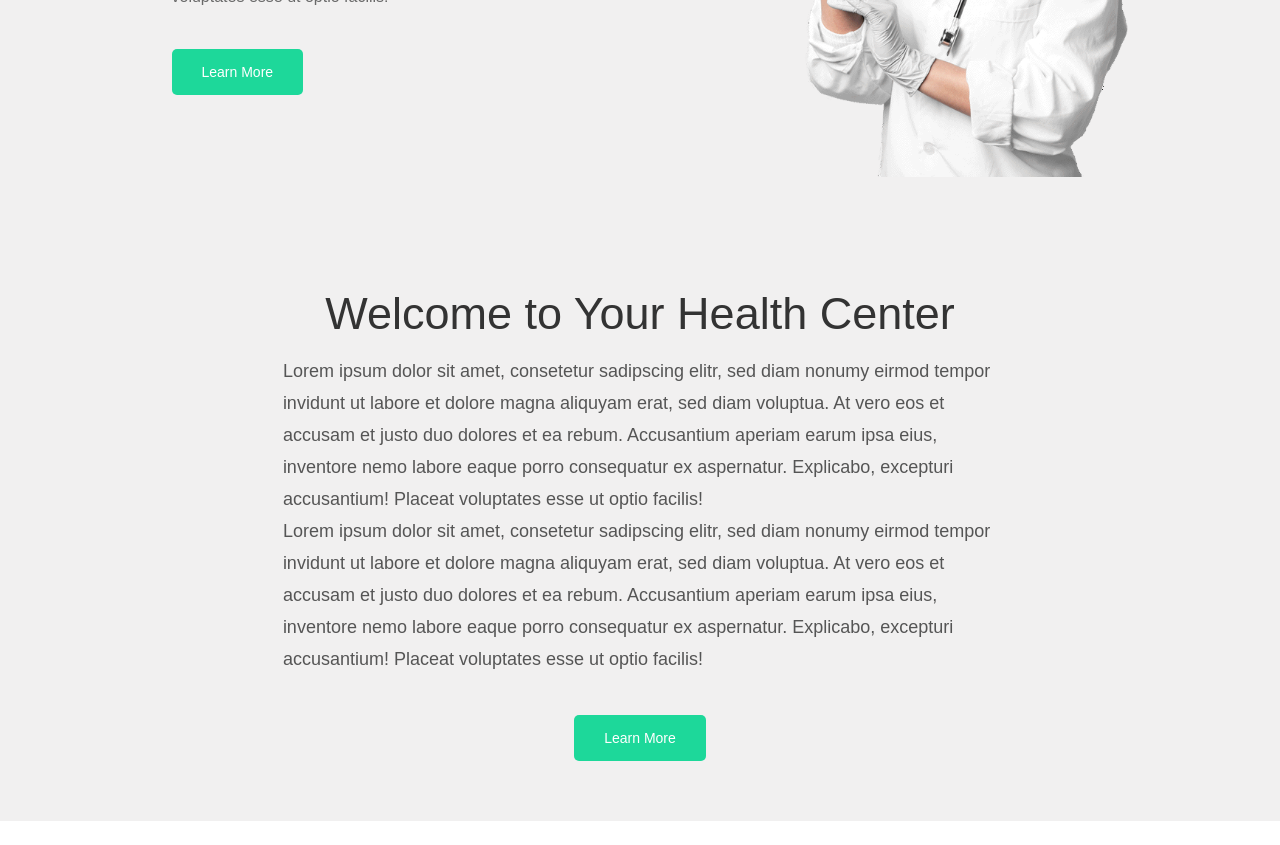
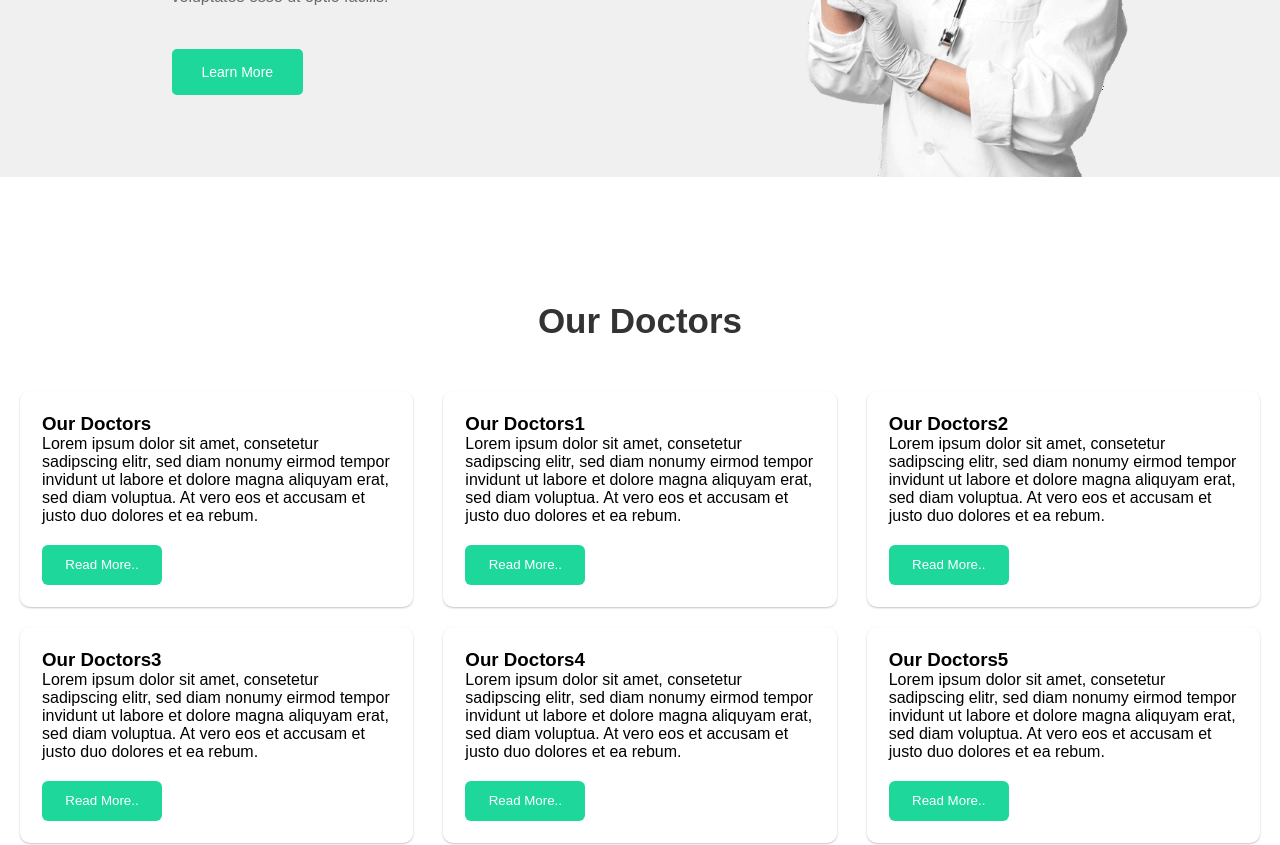
Before and after one commit to vwegba5522/one-healthwithcards, a React (Create React App) app: page / in a window 1280 px wide. Shown: the part 1120-1965 px from the top of the page. Before the commit the page ends 1941 px from the top, so only its background shows below. Built offline with nearby package versions, Linux system fonts and the light colour scheme.

Commit message:
adding..

```diff
--- a/src/App.css
+++ b/src/App.css
@@ -17,7 +17,7 @@
   color: white;
   justify-content: center;
   text-align: center;
-  padding: 11%;
+  padding: 20%;
   line-height: 50px;
 }
 
@@ -45,7 +45,11 @@
 .button-hero:hover {
   background: #777;
 }
-
+@media (max-width:960px){
+   .hero1{
+    padding-top: 20%;
+  }
+}
 @media (max-width:480px) {
   .designtext {
       padding: 10px;
@@ -58,6 +62,7 @@
       justify-content: center;
       padding-top: 60px;
   }
+
 }
 
 .fulll {
@@ -92,16 +97,33 @@
   line-height: 25px;
   font-family: sans-serif;
 }
+.button-hero1 {
+  padding: 15px 30px;
+  color: white;
+  border-radius: 5px;
+  border: none;
+  font-size: 14px;
+  background: rgb(29, 216, 154);
+  margin-top: 40px;
+}
 
+.button-hero1:hover {
+  background: #777;
+}
 .immg {
   width: 32%;
   margin-top: 10%;
   margin-left: 5%;
 }
-
+@media (max-width:880px){
+  .fulll {
+    padding-bottom: 20%;
+  }
+}
 @media (max-width:480px) {
   .fulll {
       margin-top: -58px;
+      padding-bottom: 20%;
   }
 
   .fullhero {
@@ -118,12 +140,90 @@
       margin-left: -20px;
   }
 }
+.containe{
+  max-width: 1300px;
+  width: 100%;
+  margin: auto;
+  padding: 0px 20px;
+}
+.sectoin{
+  background-color: #fff;
+  min-height: 100vh;
+  display: flex;
+  flex-direction: column;
+  align-items: center;
+}
+.containe h1{
+  font-size: 35px;
+  line-height: 60px;
+  text-align: center;
+  margin-bottom: 40px;
+  color: #333;
+}
+.cards{
+  display: flex;
+  flex-wrap: wrap;
+  justify-content: space-between;
+}
+.card{
+  flex: 0 0 calc(33.33% - 20px);
+  max-width: calc(33.33% - 20px);
+  width: 100%;
+  background: #fff;
+  border-radius: 10px;
+  padding: 20px;
+  margin-bottom: 20px;
+  transition: .3s;
+  border: 2px solid transparent;
+  box-shadow: 0 1px 2px 0 rgba(155, 155, 155, 0.6);
+}
+.card:hover{
+  border-color: rgb(29, 216, 154);
+}
+.btss{
+  border: none;
+  outline: none;
+  background: rgb(29, 216, 154);
+  color: white;
+  border-radius: 6px;
+  max-width: 120px;
+  width: 100%;
+  height: 40px;
+  display: flex;
+  justify-content: center;
+  align-items: center;
+  margin-top: 20px;
+  cursor: pointer;
+  transition: .3s;
+}
+.btss:hover{
+  background: #555;
+}
 
+@media (max-width: 969px) {
+  .sectoin{
+    padding: 20px 0px;
+    margin-bottom: 18%;
+  }
+  h1{
+    font-size: 30px;
+    line-height: 40px;
+  }
+  .card{
+    flex: 0 0 calc(50% - 20px);
+    max-width: calc(50% -20px);
+  }
+}
+@media (max-width: 600px) {
+  .card{
+    flex: 0 0 100%;
+    max-width: 100%;
+  }
+}
 .aboutflex {
   display: flex;
   justify-content: center;
   background-color: #f1f0f0;
-  margin-top: -9%;
   align-items: center;
   height: 760px;
 
@@ -155,7 +255,7 @@
   flex-direction: column;
   width: 95%;
   margin-top: 2%;
-  margin-left: 2%;
+  margin-left: -3%;
   line-height: 32px;
 }
 
@@ -163,15 +263,47 @@
   color: #555;
   font-size: 18px;
 }
+.button-hero2 {
+  padding: 15px 30px;
+  color: white;
+  border-radius: 5px;
+  border: none;
+  font-size: 14px;
+  background: rgb(29, 216, 154);
+  margin-top: 40px;
+}
 
+.button-hero2:hover {
+  background: #777;
+}
+@media (max-width:960px) {
+  .aboutflex_main {
+  margin-top: 20%;
+  }
+  .main {
+    width: 100%;
+    padding-top: 2%;
+    margin: 20px;
+}
+.aboutflex_main{
+  margin-top: -20%;
+}
+.paragraphs{
+  margin-left: 5%;
+}
+}
 @media (max-width:480px) {
   .aboutflex {
       height: 1200px;
       width: 100%;
-      margin-top: -60px;
+
   }
-
+  .paragraphs{
+    margin-left: -4%;
+  }
   .main {
       width: 100%;
+      padding-top: 2%;
+      margin: 20px;
   }
 }
--- a/src/App.js
+++ b/src/App.js
@@ -1,67 +1,92 @@
-import React from "react";
+import React, { useState } from "react";
 import Navbar from "./components/Navbar/Navbar";
 import "./App.css";
 import img1 from './Images/bg-doctor.png';
+import { About } from "./components/Lists/AboutUs";
+import { Homes } from "./components/Lists/Home";
 
 
 
 function App() {
+    const [cards] = useState([
+        {
+            title: 'Our Doctors',
+            text: `Lorem ipsum dolor sit amet, consetetur sadipscing elitr, sed diam nonumy
+            eirmod tempor invidunt ut labore et dolore magna aliquyam erat, sed diam
+            voluptua. At vero eos et accusam et justo duo dolores et ea rebum.`,
+        },
+        {
+            title: 'Our Doctors1',
+            text: `Lorem ipsum dolor sit amet, consetetur sadipscing elitr, sed diam nonumy
+            eirmod tempor invidunt ut labore et dolore magna aliquyam erat, sed diam
+            voluptua. At vero eos et accusam et justo duo dolores et ea rebum.`,
+        },
+        {
+            title: 'Our Doctors2',
+            text: `Lorem ipsum dolor sit amet, consetetur sadipscing elitr, sed diam nonumy
+            eirmod tempor invidunt ut labore et dolore magna aliquyam erat, sed diam
+            voluptua. At vero eos et accusam et justo duo dolores et ea rebum.`,
+        },
+        {
+            title: 'Our Doctors3',
+            text: `Lorem ipsum dolor sit amet, consetetur sadipscing elitr, sed diam nonumy
+            eirmod tempor invidunt ut labore et dolore magna aliquyam erat, sed diam
+            voluptua. At vero eos et accusam et justo duo dolores et ea rebum.`,
+        },
+        {
+            title: 'Our Doctors4',
+            text: `Lorem ipsum dolor sit amet, consetetur sadipscing elitr, sed diam nonumy
+            eirmod tempor invidunt ut labore et dolore magna aliquyam erat, sed diam
+            voluptua. At vero eos et accusam et justo duo dolores et ea rebum.`,
+        },
+        {
+            title: 'Our Doctors5',
+            text: `Lorem ipsum dolor sit amet, consetetur sadipscing elitr, sed diam nonumy
+            eirmod tempor invidunt ut labore et dolore magna aliquyam erat, sed diam
+            voluptua. At vero eos et accusam et justo duo dolores et ea rebum.`,
+        },
+    ])
+
     return (
         <div className="App">
             <Navbar />
-      <section className="sectionbody1">
-        <div className="hero1">
-            <div className="designtext">
-                <p>LET'S MAKE YOUR LIFE HAPPIER</p>
-                <h1>Healthy Living</h1>
-                <button className="button-hero">Let's Consult</button>
+            <Homes />
+            <div className="fulll">
+                <div className="fullhero">
+                    <div className="seperate">
+                        <h1>Welcome to Your Health<br /> Center</h1>
+                        <p>Lorem ipsum dolor sit amet, consetetur sadipscing elitr, sed diam nonumy<br /> eirmod tempor invidunt
+                            ut
+                            labore et dolore magna aliquyam erat, sed diam<br /> voluptua. At vero eos et accusam et justo duo
+                            dolores
+                            et ea rebum.<br />Accusantium aperiam earum ipsa eius, inventore nemo labore eaque porro<br />
+                            consequatur
+                            ex aspernatur. Explicabo, excepturi accusantium! Placeat<br /> voluptates esse ut optio facilis!</p>
+                        <button className="button-hero1">Learn More</button>
+                    </div>
+                    <img className="immg" src={img1} alt="" />
+                </div>
+            </div>
+
+            <section className="sectoin">
+                <div className="containe">
+                    <h1>Our Doctors</h1>
+                    <div className="cards">
+                        {cards.map((card, i) => (
+                            <div key={i} className="card">
+                                <h3>{card.title}</h3>
+                                <p>{card.text}</p>
+                                <button className="btss">Read More..</button>
+                            </div>
+                        )
+                        )
+                        }
+
                     </div>
                 </div>
             </section>
 
-    <div className="fulll">
-        <div className="fullhero">
-            <div className="seperate">
-                <h1>Welcome to Your Health<br/> Center</h1>
-                <p>Lorem ipsum dolor sit amet, consetetur sadipscing elitr, sed diam nonumy<br/> eirmod tempor invidunt
-                    ut
-                    labore et dolore magna aliquyam erat, sed diam<br/> voluptua. At vero eos et accusam et justo duo
-                    dolores
-                    et ea rebum.<br/>Accusantium aperiam earum ipsa eius, inventore nemo labore eaque porro<br/>
-                    consequatur
-                    ex aspernatur. Explicabo, excepturi accusantium! Placeat<br/> voluptates esse ut optio facilis!</p>
-                <button className="button-hero">Learn More</button>
-            </div>
-            <img className="immg" src={img1} alt=""/>
-        </div>
-    </div>
-
-    <section className="aboutflex">
-        <div className="aboutflex_main">
-            <div className="main">
-                <h1>Welcome to Your Health
-                    Center</h1>
-                <div className="paragraphs">
-                    <p>Lorem ipsum dolor sit amet, consetetur sadipscing
-                        elitr, sed diam nonumy eirmod tempor invidunt ut labore et dolore magna aliquyam erat, sed diam
-                        voluptua. At vero eos et accusam et justo duo dolores et ea rebum. Accusantium aperiam earum
-                        ipsa
-                        eius, inventore nemo labore eaque porro consequatur ex aspernatur. Explicabo, excepturi
-                        accusantium!
-                        Placeat voluptates esse ut optio facilis!</p>
-
-                    <p>Lorem ipsum dolor sit amet, consetetur sadipscing
-                        elitr, sed diam nonumy eirmod tempor invidunt ut labore et dolore magna aliquyam erat, sed diam
-                        voluptua. At vero eos et accusam et justo duo dolores et ea rebum. Accusantium aperiam earum
-                        ipsa
-                        eius, inventore nemo labore eaque porro consequatur ex aspernatur. Explicabo, excepturi
-                        accusantium!
-                        Placeat voluptates esse ut optio facilis!</p>
-                </div>
-                <button className="button-hero">Learn More</button>
-            </div>
-        </div>
-    </section>
+            <About />
         </div>
     );
 }
--- a/src/components/Lists/AboutUs.js
+++ b/src/components/Lists/AboutUs.js
@@ -0,0 +1,34 @@
+import React from "react";
+
+export function About() {
+    return (
+        <div>
+            <section className="aboutflex">
+                <div className="aboutflex_main">
+                    <div className="main">
+                        <h1>Welcome to Your Health
+                            Center</h1>
+                        <div className="paragraphs">
+                            <p>Lorem ipsum dolor sit amet, consetetur sadipscing
+                                elitr, sed diam nonumy eirmod tempor invidunt ut labore et dolore magna aliquyam erat, sed diam
+                                voluptua. At vero eos et accusam et justo duo dolores et ea rebum. Accusantium aperiam earum
+                                ipsa
+                                eius, inventore nemo labore eaque porro consequatur ex aspernatur. Explicabo, excepturi
+                                accusantium!
+                                Placeat voluptates esse ut optio facilis!</p>
+
+                            <p>Lorem ipsum dolor sit amet, consetetur sadipscing
+                                elitr, sed diam nonumy eirmod tempor invidunt ut labore et dolore magna aliquyam erat, sed diam
+                                voluptua. At vero eos et accusam et justo duo dolores et ea rebum. Accusantium aperiam earum
+                                ipsa
+                                eius, inventore nemo labore eaque porro consequatur ex aspernatur. Explicabo, excepturi
+                                accusantium!
+                                Placeat voluptates esse ut optio facilis!</p>
+                        </div>
+                        <button className="button-hero2">Learn More</button>
+                    </div>
+                </div>
+            </section>
+        </div>
+    )
+}
--- /dev/null
+++ b/src/components/Lists/Home.js
@@ -0,0 +1,17 @@
+import React from "react";
+
+export function Homes() {
+    return(
+        <div>
+        <section className="sectionbody1">
+        <div className="hero1">
+            <div className="designtext">
+                <p>LET'S MAKE YOUR LIFE HAPPIER</p>
+                <h1>Healthy Living</h1>
+                <button className="button-hero">Let's Consult</button>
+            </div>
+        </div>
+    </section>
+    </div>
+    )
+}
```
Also changed, not shown: src/components/Lists/Card.js (added), src/components/Lists/card.css (added). Lines whose indentation alone changed are shown as unchanged.
